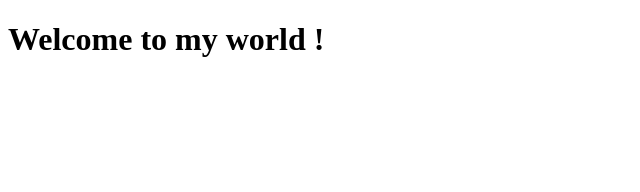
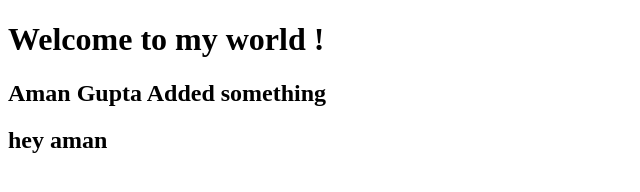
Before and after one commit to ankulnvs007/Ankul-File, a plain HTML site: page index.html in a window 1280 px wide. Shown: the whole page, without its empty margins (0-640 px from the left). Drawn offline with Linux system fonts and the light colour scheme.

Commit message:
aman added their contribution

```diff
--- a/index.html
+++ b/index.html
@@ -8,5 +8,7 @@
 </head>
 <body>
     <h1>Welcome to my world !</h1>
+    <h2>Aman Gupta Added something</h2>
+    <h2>hey aman</h2>
 </body>
 </html>
```
